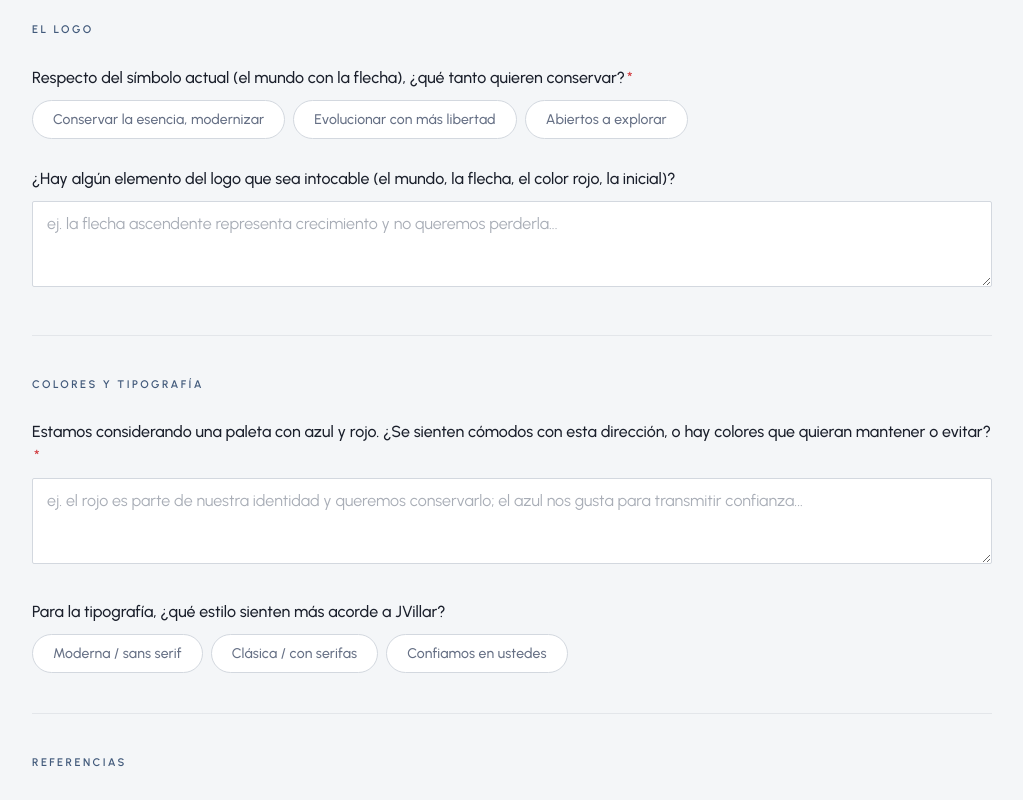
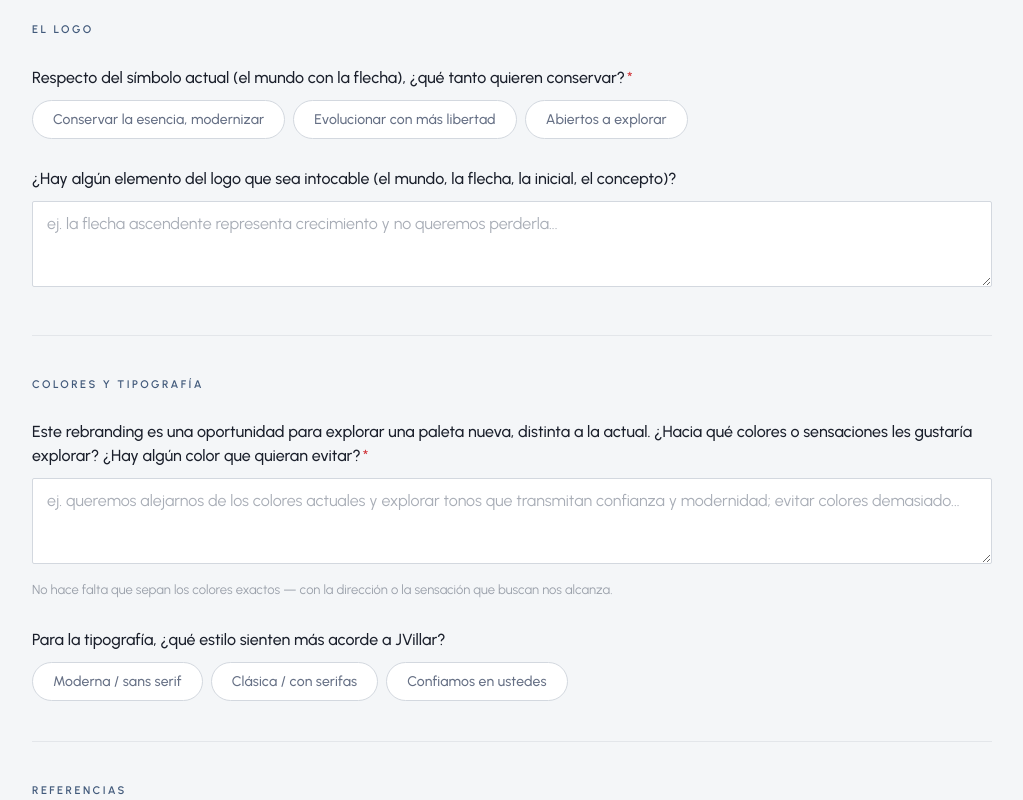
Before and after one commit to petercorreaa/MALVEC-Onboarding, a website: page jvillar/index.html in a window 1280 px wide. Shown: the part 2727-3527 px from the top of the page, without its empty margins (128-1151 px from the left). Drawn offline with nearby package versions, Linux system fonts and the light colour scheme; a web font is replaced by a local one.

Commit message:
Reframe JVillar color question toward exploring a new palette
The blue/red are the client's current colors, not the proposed
direction — the rebrand is meant to explore new ones. Rewrite the
color question accordingly and stop suggesting red as a keeper in the
brand_keep and logo_untouchable placeholders.

Co-Authored-By: Claude Opus 4.8 <noreply@anthropic.com>

```diff
--- a/jvillar/index.html
+++ b/jvillar/index.html
@@ -444,7 +444,7 @@
       </div>
       <div class="q">
         <label>¿Qué es lo que más les gusta de su identidad actual y quieren conservar?<span class="req">*</span></label>
-        <textarea name="brand_keep" required placeholder="ej. el símbolo del mundo con la flecha, el color rojo, la sensación de movimiento/crecimiento..."></textarea>
+        <textarea name="brand_keep" required placeholder="ej. el símbolo del mundo con la flecha, la sensación de movimiento/crecimiento, la inicial..."></textarea>
         <div class="hint">Sabemos que quieren mantener la esencia del logo actual (el mundo con la flecha) — cuéntennos qué significa ese símbolo para ustedes.</div>
       </div>
       <div class="q">
@@ -511,7 +511,7 @@
         </div>
       </div>
       <div class="q">
-        <label>¿Hay algún elemento del logo que sea intocable (el mundo, la flecha, el color rojo, la inicial)?</label>
+        <label>¿Hay algún elemento del logo que sea intocable (el mundo, la flecha, la inicial, el concepto)?</label>
         <textarea name="logo_untouchable" placeholder="ej. la flecha ascendente representa crecimiento y no queremos perderla..."></textarea>
       </div>
     </div>
@@ -519,8 +519,9 @@
     <div class="group">
       <p class="group-label">Colores y tipografía</p>
       <div class="q">
-        <label>Estamos considerando una paleta con azul y rojo. ¿Se sienten cómodos con esta dirección, o hay colores que quieran mantener o evitar?<span class="req">*</span></label>
-        <textarea name="colors" required placeholder="ej. el rojo es parte de nuestra identidad y queremos conservarlo; el azul nos gusta para transmitir confianza..."></textarea>
+        <label>Este rebranding es una oportunidad para explorar una paleta nueva, distinta a la actual. ¿Hacia qué colores o sensaciones les gustaría explorar? ¿Hay algún color que quieran evitar?<span class="req">*</span></label>
+        <textarea name="colors" required placeholder="ej. queremos alejarnos de los colores actuales y explorar tonos que transmitan confianza y modernidad; evitar colores demasiado..."></textarea>
+        <div class="hint">No hace falta que sepan los colores exactos — con la dirección o la sensación que buscan nos alcanza.</div>
       </div>
       <div class="q">
         <label>Para la tipografía, ¿qué estilo sienten más acorde a JVillar?</label>
```
